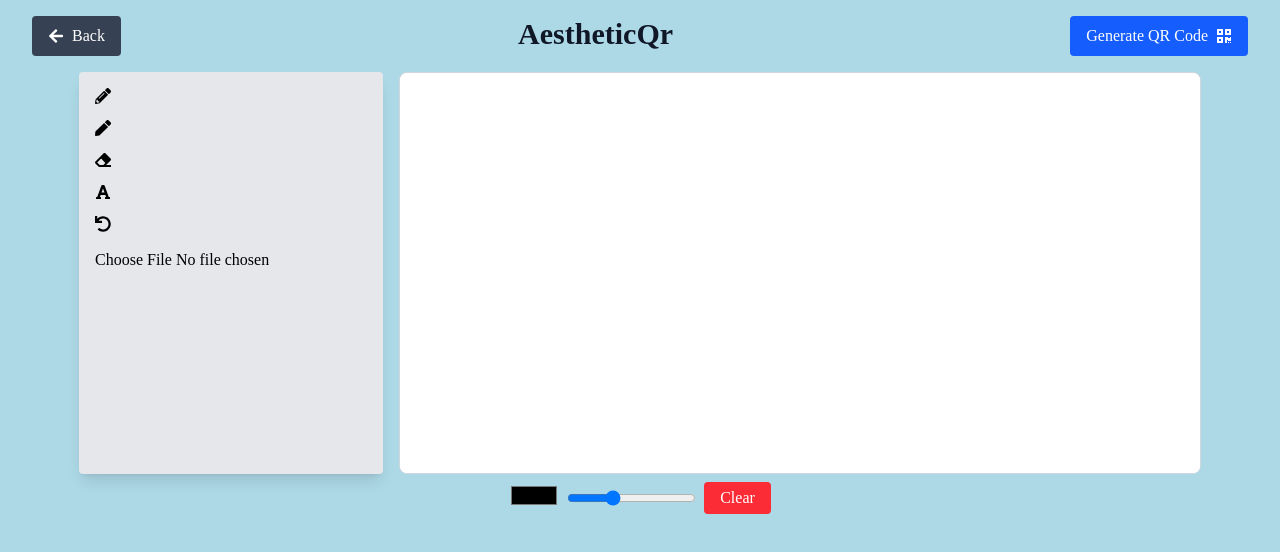
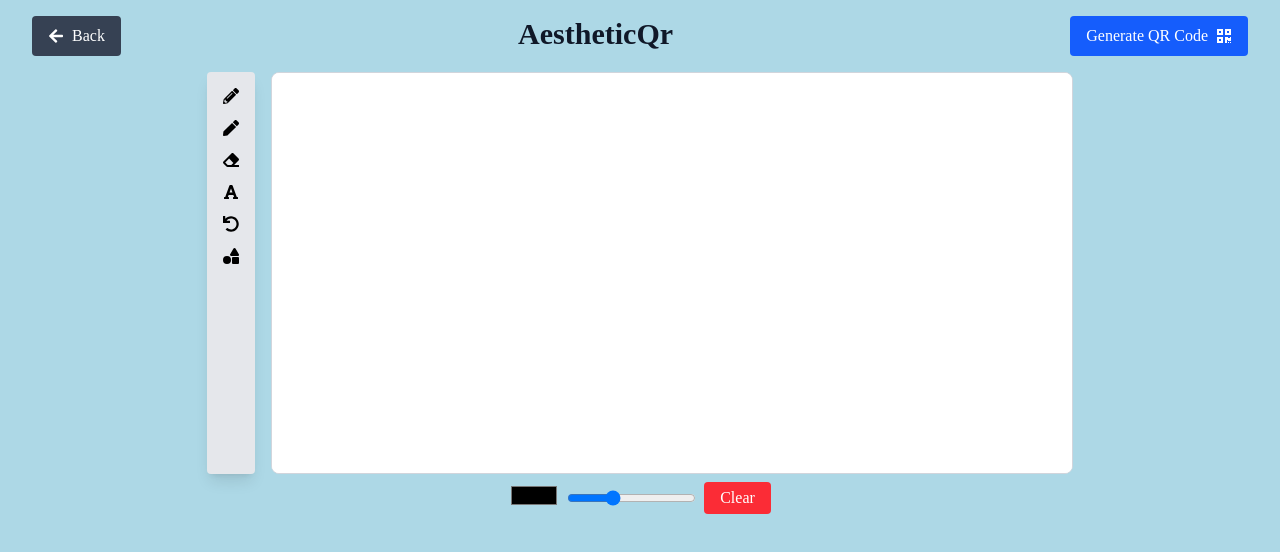
Before and after one commit to Arthur1asdf/AesthetiQR, a React (Vite) app in the folder frontend/: page /whiteboard in a window 1280 px wide. Shown: the top 552 px of the page. Built offline with nearby package versions, Linux system fonts and the light colour scheme; a web font is replaced by a local one.

Commit message:
added shapes and shape will show what it looks like while it changes

```diff
--- a/frontend/package.json
+++ b/frontend/package.json
@@ -11,6 +11,7 @@
   },
   "dependencies": {
     "@tailwindcss/vite": "^4.0.12",
+    "framer-motion": "^12.6.2",
     "qr-code-styling": "^1.9.1",
     "react": "^19.0.0",
     "react-dom": "^19.0.0",
--- a/frontend/src/pages/whiteboard.tsx
+++ b/frontend/src/pages/whiteboard.tsx
@@ -1,5 +1,5 @@
 import React, { useRef, useEffect, useState } from "react";
-import { FaArrowLeft, FaQrcode, FaPencilAlt, FaPen, FaEraser, FaFont, FaUndo, FaShapes, FaImage } from "react-icons/fa";
+import { FaArrowLeft, FaQrcode, FaPencilAlt, FaPen, FaEraser, FaFont, FaUndo, FaShapes } from "react-icons/fa";
 
 const Whiteboard: React.FC = () => {
   const canvasRef = useRef<HTMLCanvasElement>(null);
@@ -9,7 +9,10 @@ const Whiteboard: React.FC = () => {
   const [lineWidth, setLineWidth] = useState(4);
   const [text, setText] = useState("");
   const [history, setHistory] = useState<ImageData[]>([]);
-  const [image, setImage] = useState<File | null>(null);
+  //for tracking the position of the start of the shape to end
+  const [startPos, setStartPos] = useState<{ x: number; y: number } | null>(null);
+  //for tracking the image data of the canvas
+  const [previewImage, setPreviewImage] = useState<ImageData | null>(null);
 
   useEffect(() => {
     const canvas = canvasRef.current;
@@ -43,37 +46,86 @@ const Whiteboard: React.FC = () => {
   };
 
   const startDrawing = (e: React.MouseEvent) => {
-    saveState();
     const canvas = canvasRef.current;
     if (!canvas) return;
     const ctx = canvas.getContext("2d");
     if (!ctx) return;
+
+    if (tool === "shapes") {
+      setStartPos({ x: e.nativeEvent.offsetX, y: e.nativeEvent.offsetY });
+      setPreviewImage(ctx.getImageData(0, 0, canvas.width, canvas.height));
+    } else {
+      saveState();
       setDrawing(true);
       ctx.beginPath();
       ctx.moveTo(e.nativeEvent.offsetX, e.nativeEvent.offsetY);
+    }
   };
 
   const draw = (e: React.MouseEvent) => {
-    if (!drawing) return;
     const canvas = canvasRef.current;
     if (!canvas) return;
     const ctx = canvas.getContext("2d");
     if (!ctx) return;
+
+    if (tool === "shapes") {
+      if (!startPos || !previewImage) return;
+
+      // Restore base image for preview
+      ctx.putImageData(previewImage, 0, 0);
+
+      const currentX = e.nativeEvent.offsetX;
+      const currentY = e.nativeEvent.offsetY;
+
+      const width = currentX - startPos.x;
+      const height = currentY - startPos.y;
+
+      ctx.strokeStyle = color;
+      ctx.lineWidth = lineWidth;
+      ctx.globalCompositeOperation = "source-over";
+
+      ctx.strokeRect(startPos.x, startPos.y, width, height);
+    } else if (drawing) {
       ctx.strokeStyle = color;
       ctx.lineWidth = lineWidth;
 
       if (tool === "eraser") {
         ctx.globalCompositeOperation = "destination-out";
-      ctx.lineWidth = 10;
+        ctx.lineWidth = 10; // Optional: you can make eraser thicker
       } else {
         ctx.globalCompositeOperation = "source-over";
       }
 
       ctx.lineTo(e.nativeEvent.offsetX, e.nativeEvent.offsetY);
       ctx.stroke();
+    }
   };
 
-  const stopDrawing = () => {
+  const stopDrawing = (e: React.MouseEvent) => {
+    const canvas = canvasRef.current;
+    if (!canvas) return;
+    const ctx = canvas.getContext("2d");
+    if (!ctx) return;
+
+    if (tool === "shapes" && startPos) {
+      const endX = e.nativeEvent.offsetX;
+      const endY = e.nativeEvent.offsetY;
+
+      const width = endX - startPos.x;
+      const height = endY - startPos.y;
+
+      // Finalize the shape
+      saveState();
+      ctx.strokeStyle = color;
+      ctx.lineWidth = lineWidth;
+      ctx.globalCompositeOperation = "source-over";
+      ctx.strokeRect(startPos.x, startPos.y, width, height);
+
+      setStartPos(null);
+      setPreviewImage(null);
+    }
+
+    // Stop freehand/eraser drawing too
     setDrawing(false);
   };
 
@@ -89,21 +141,21 @@ const Whiteboard: React.FC = () => {
     ctx.fillText(text, e.nativeEvent.offsetX, e.nativeEvent.offsetY);
   };
 
-  const uploadImage = (e: React.ChangeEvent<HTMLInputElement>) => {
-    const file = e.target.files?.[0];
-    if (file) {
-      setImage(file);
-      const canvas = canvasRef.current;
-      if (!canvas) return;
-      const ctx = canvas.getContext("2d");
-      if (!ctx) return;
-      const img = new Image();
-      img.src = URL.createObjectURL(file);
-      img.onload = () => {
-        ctx.drawImage(img, 50, 50, 200, 200);
-      };
-    }
-  };
+  //   const file = e.target.files?.[0];
+  //   if (file) {
+  //     setImage(file);
+  //     const canvas = canvasRef.current;
+  //     if (!canvas) return;
+  //     const ctx = canvas.getContext("2d");
+  //     if (!ctx) return;
+  //     const img = new Image();
+  //     img.src = URL.createObjectURL(file);
+  //     img.onload = () => {
+  //       ctx.drawImage(img, 50, 50, 200, 200);
+  //     };
+  //   }
+
+  // };
 
   const clearCanvas = () => {
     saveState();
@@ -129,12 +181,24 @@ const Whiteboard: React.FC = () => {
       </div>
       <div className="flex mt-4 w-full justify-center">
         <div className="flex flex-col bg-gray-200 p-2 rounded shadow-lg">
-          <button onClick={() => setTool("pencil")} className="p-2 hover:bg-gray-300 rounded"><FaPencilAlt /></button>
-          <button onClick={() => setTool("pen")} className="p-2 hover:bg-gray-300 rounded"><FaPen /></button>
-          <button onClick={() => setTool("eraser")} className="p-2 hover:bg-gray-300 rounded"><FaEraser /></button>
-          <button onClick={() => setTool("text")} className="p-2 hover:bg-gray-300 rounded"><FaFont /></button>
-          <button onClick={undo} className="p-2 hover:bg-gray-300 rounded"><FaUndo /></button>
-          <input type="file" accept="image/*" onChange={uploadImage} className="p-2 hover:bg-gray-300 rounded" />
+          <button onClick={() => setTool("pencil")} className="p-2 hover:bg-gray-300 rounded">
+            <FaPencilAlt />
+          </button>
+          <button onClick={() => setTool("pen")} className="p-2 hover:bg-gray-300 rounded">
+            <FaPen />
+          </button>
+          <button onClick={() => setTool("eraser")} className="p-2 hover:bg-gray-300 rounded">
+            <FaEraser />
+          </button>
+          <button onClick={() => setTool("text")} className="p-2 hover:bg-gray-300 rounded">
+            <FaFont />
+          </button>
+          <button onClick={undo} className="p-2 hover:bg-gray-300 rounded">
+            <FaUndo />
+          </button>
+          <button onClick={() => setTool("shapes")} className="p-2 hover:bg-gray-300 rounded">
+            <FaShapes />
+          </button>
         </div>
         <canvas
           ref={canvasRef}
@@ -145,19 +209,13 @@ const Whiteboard: React.FC = () => {
           className="bg-white rounded-lg border border-gray-300 ml-4"
         ></canvas>
       </div>
-      {tool === "text" && (
-        <input
-          type="text"
-          value={text}
-          onChange={(e) => setText(e.target.value)}
-          placeholder="Enter text"
-          className="mt-2 p-2 border rounded"
-        />
-      )}
+      {tool === "text" && <input type="text" value={text} onChange={(e) => setText(e.target.value)} placeholder="Enter text" className="mt-2 p-2 border rounded" />}
       <div className="flex gap-2 mt-2">
         <input type="color" value={color} onChange={(e) => setColor(e.target.value)} />
         <input type="range" min="1" max="10" value={lineWidth} onChange={(e) => setLineWidth(Number(e.target.value))} />
-        <button onClick={clearCanvas} className="bg-red-500 text-white px-4 py-1 rounded">Clear</button>
+        <button onClick={clearCanvas} className="bg-red-500 text-white px-4 py-1 rounded">
+          Clear
+        </button>
       </div>
     </div>
   );
```
Also changed, not shown: 1 other file (tests, documents, lock files or other folders). Lines whose indentation alone changed are shown as unchanged.
